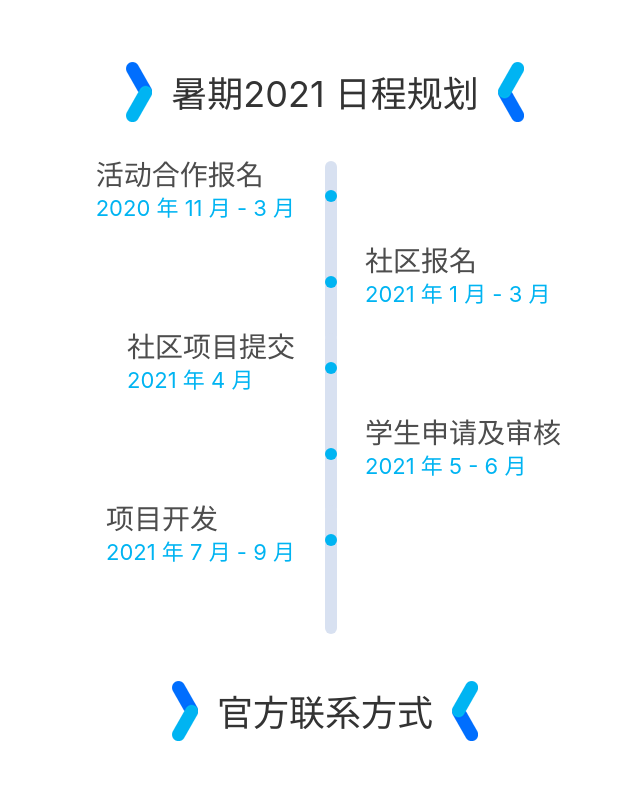
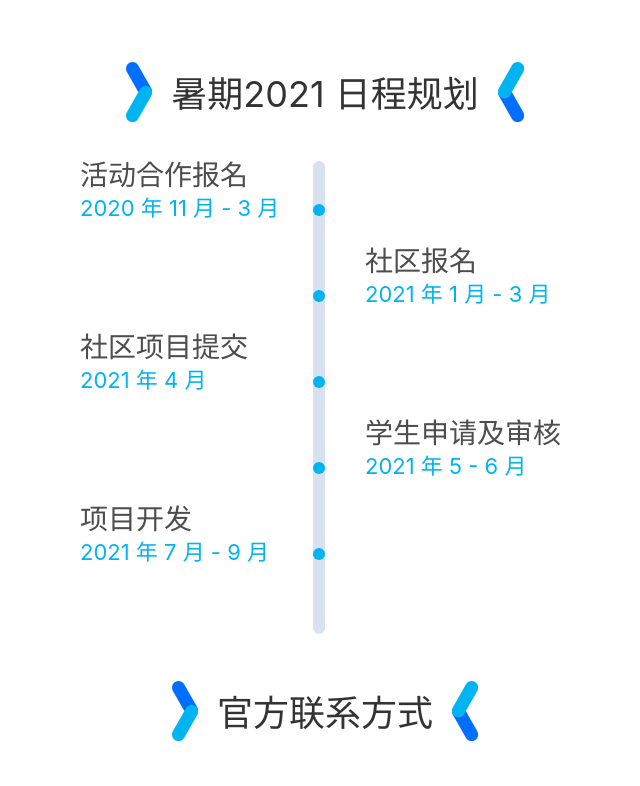
Before and after one commit to yinjiayi/homepage, a React app: page / in a window 1280 px wide. Shown: the part 658-1444 px from the top of the page, without its empty margins (315-955 px from the left). Built offline with nearby package versions, Linux system fonts and the light colour scheme.

Commit message:
fix timeline bug

```diff
--- a/src/pages/index/index.less
+++ b/src/pages/index/index.less
@@ -142,6 +142,13 @@
 .indexOneListLine{
     position: relative;
     padding-bottom: 27px;
+    text-align: left;
+}
+
+.indexOneList{
+    position: relative;
+    max-width: 490px;
+    margin: 0 auto;
 }
 
 
@@ -153,23 +160,23 @@
 
 .indexOneListLine.left{
     width: 50%;
-    text-align: right;
+    // text-align: right;
     .indexOneListItem{
         position: relative;
         padding-right: 30px;
 
     }
-    .indexOneListItem::after{
-        content:"";
-        width: 12px;
-        height: 12px;
-        background-color: #00b4f2;
-        border-radius: 6px;
-        position: absolute;
-        z-index: 10;
-        top: 50%;
-        left: 100%;
-    }
+    // .indexOneListItem::after{
+    //     content:"";
+    //     width: 12px;
+    //     height: 12px;
+    //     background-color: #00b4f2;
+    //     border-radius: 6px;
+    //     position: absolute;
+    //     z-index: 10;
+    //     top: 50%;
+    //     left: 100%;
+    // }
 
 
 
@@ -182,28 +189,53 @@
     background-color: #d8e1f1;
     border-radius: 6px;
     position: absolute;
+    right: 0;
+}
+
+.indexOneListLine.left::before{
+    content:"";
+    width: 12px;
+    height: 12px;
+    background-color: #00b4f2;
+    border-radius: 6px;
+    position: absolute;
+    z-index: 10;
+    top: 50%;
+    left: calc(~'100% - 12px');
 }
 
 .indexOneListLine.right{
     margin-left: 50%;
-    text-align: left;
+
     width: 54%;
     .indexOneListItem{
         position: relative;
         padding-left: 40px;
     }
-    .indexOneListItem::before{
-        content:"";
-        width: 12px;
-        height: 12px;
-        background-color: #00b4f2;
-        border-radius: 6px;
-        position: absolute;
-        z-index: 10;
-        top: 50%;
-        left: 0;
-    }
+    // .indexOneListItem::before{
+    //     content:"";
+    //     width: 12px;
+    //     height: 12px;
+    //     background-color: #00b4f2;
+    //     border-radius: 6px;
+    //     position: absolute;
+    //     z-index: 10;
+    //     top: 50%;
+    //     left: 0;
+    // }
 
+}
+
+.indexOneListLine.right::after{
+    content:"";
+    width: 12px;
+    height: 12px;
+    background-color: #00b4f2;
+    border-radius: 6px;
+    position: absolute;
+    z-index: 10;
+    top: 50%;
+    left: -12px;
 }
 
 .indexOneListLine.right::before{
@@ -213,6 +245,7 @@
     background-color: #d8e1f1;
     border-radius: 6px;
     position: absolute;
+    left: -12px;
 }
 
 .indexOneListItemTitle{
```
